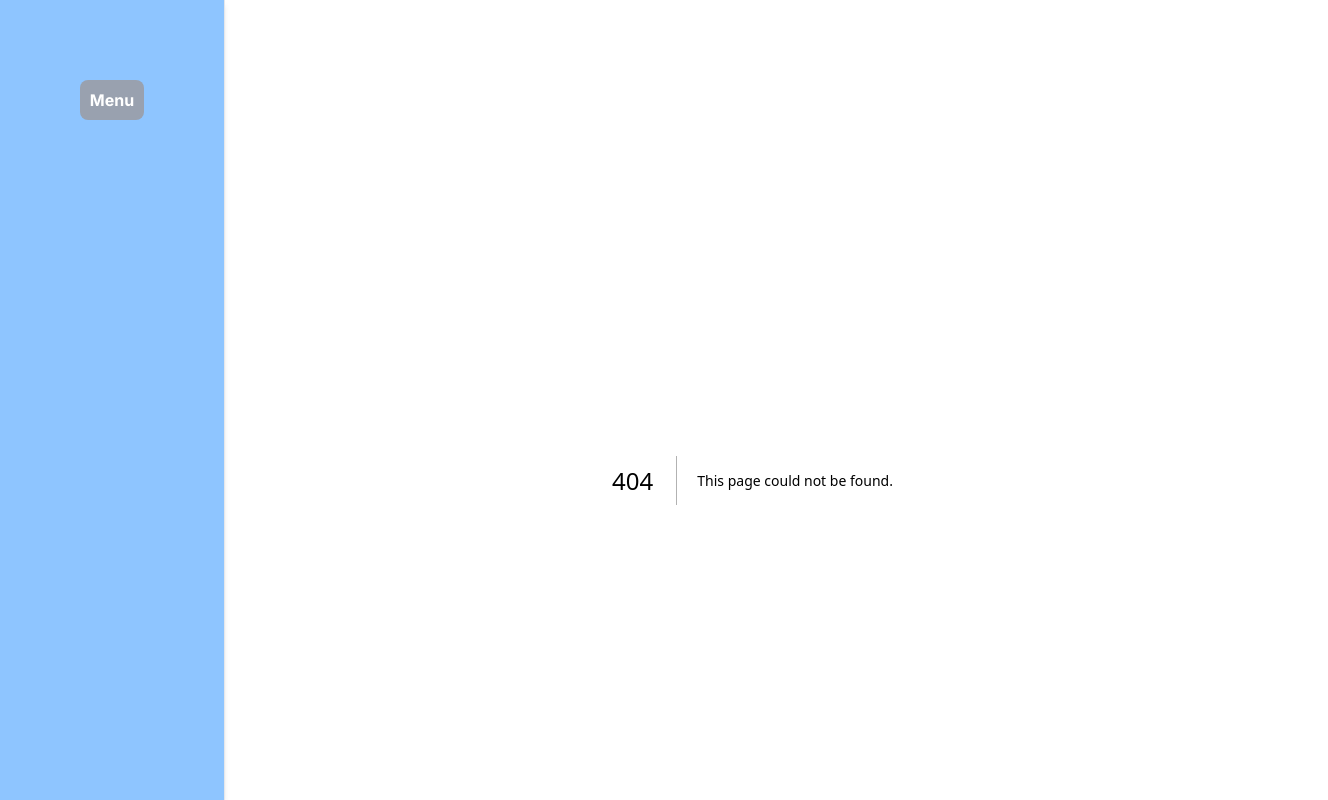
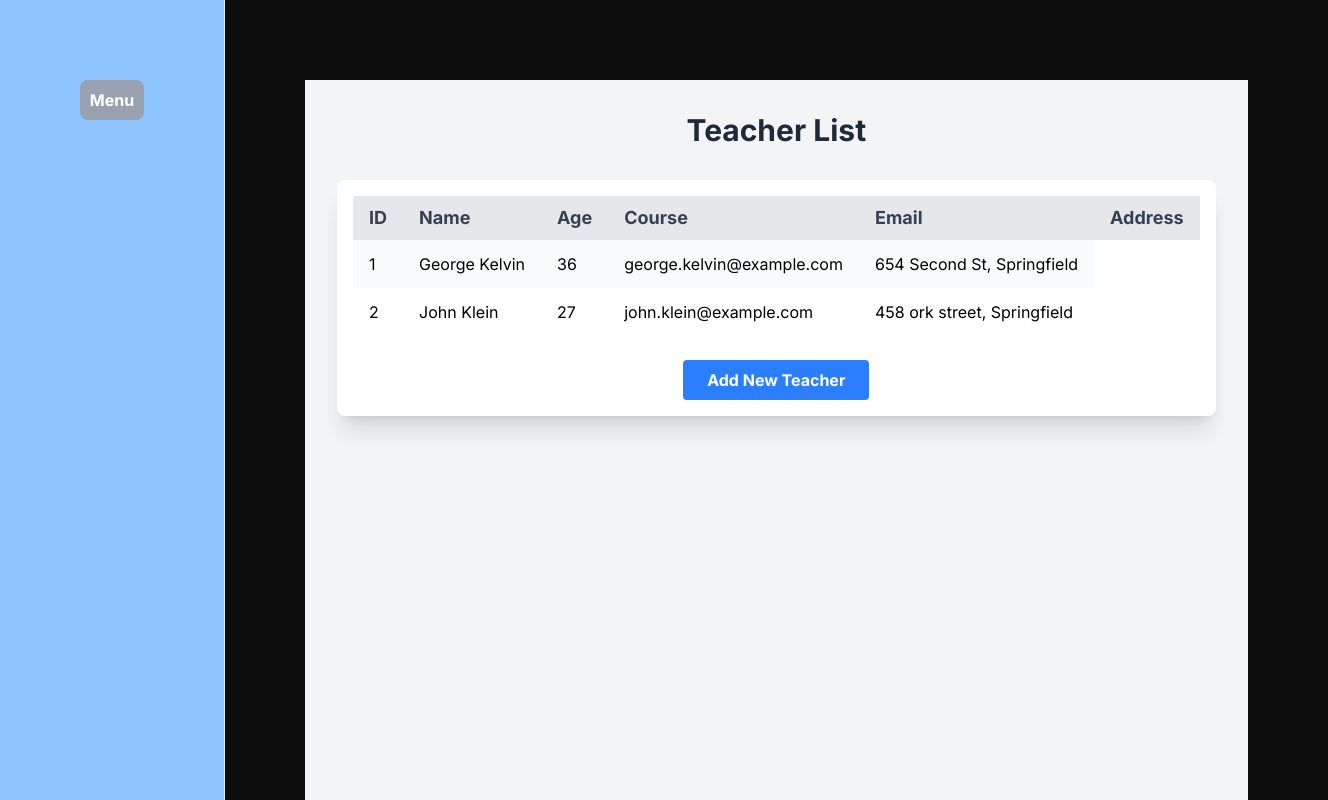
Before and after one commit to EdsCodes/schoolMonitoringApp, a Next.js app: page /teachers in a window 1280 px wide. Before the commit this address had no page. Shown: the top 800 px of the page, 1328 px wide, since content can reach past the window. Built offline with nearby package versions, Linux system fonts and the light colour scheme.

Commit message:
ADD, funcionalities to the teachers button and lists

```diff
--- a/src/app/students/[id]/page.tsx
+++ b/src/app/students/[id]/page.tsx
@@ -17,7 +17,7 @@ export default function StudentsDetailed({ params }: Props) {
   if (!student) {
     return (
       <div className="flex items-center justify-center min-h-screen">
-        <p className="text-red-500 font-semibold text-lg">Estudiante no encontrado.</p>
+        <p className="text-red-500 font-semibold text-lg">Student not found.</p>
       </div>
     );
   }
--- a/src/app/teachers/[id]/page.tsx
+++ b/src/app/teachers/[id]/page.tsx
@@ -0,0 +1,35 @@
+"use client";
+
+import React, { use } from "react";
+import { Teacher, teacherList } from "@/modules/teachersModule";
+
+type ParamsPromise = Promise<{ id: string }>;
+
+type Props = {
+  params: ParamsPromise;
+};
+
+export default function teachersDetailed({ params }: Props) {
+  const resolvedParams = use(params);
+  const teacher = teacherList.find((s: Teacher) => s.id === resolvedParams.id);
+
+  if (!teacher) {
+    return (
+      <div className="flex items-center justify-center min-h-screen">
+        <p className="text-red-500 font-semibold text-lg">Teacher not found.</p>
+      </div>
+    );
+  }
+
+  return (
+    <div className="min-h-screen flex flex-col items-center justify-center bg-gray-100 p-4">
+      <h1 className="text-2xl font-bold text-gray-800 mb-4">Teachers Detailed Page</h1>
+      <div className="bg-white shadow-md rounded-lg p-6 w-full max-w-md">
+        <h2 className="text-xl font-semibold text-gray-700 mb-2">{teacher.name}</h2>
+        <p className="text-gray-600"><strong>Age:</strong> {teacher.age}</p>
+        <p className="text-gray-600"><strong>Email:</strong> {teacher.email}</p>
+        <p className="text-gray-600"><strong>Address:</strong> {teacher.address}</p>
+      </div>
+    </div>
+  );
+}
--- /dev/null
+++ b/src/app/teachers/page.tsx
@@ -0,0 +1,62 @@
+"use client";
+
+import React from "react";
+import Link from "next/link";
+import { useRouter } from "next/navigation";
+import { teacherList } from "../../modules/teachersModule";
+
+function teachersPage() {
+  const router = useRouter();
+
+  return (
+    <div className="flex min-h-screen bg-gray-100">
+      <main className="flex-1 p-8">
+        <h1 className="text-3xl font-extrabold text-gray-800 mb-8 text-center">
+          Teacher List
+        </h1>
+
+        <div className="w-full bg-white shadow-xl rounded-lg overflow-x-auto p-4">
+          <table className="table-auto min-w-max w-full border-collapse">
+            <thead className="text-lg text-gray-700 bg-gray-200">
+              <tr>
+                <th className="px-4 py-2 text-left">ID</th>
+                <th className="px-4 py-2 text-left">Name</th>
+                <th className="px-4 py-2 text-left">Age</th>
+                <th className="px-4 py-2 text-left">Course</th>
+                <th className="px-4 py-2 text-left">Email</th>
+                <th className="px-4 py-2 text-left">Address</th>
+              </tr>
+            </thead>
+            <tbody>
+              {teacherList.map((teacher, idx) => (
+                <tr
+                  key={teacher.id}
+                  className={`${
+                    idx % 2 === 0 ? "bg-gray-50" : "bg-white"
+                  } text-black hover:bg-gray-100 cursor-pointer transition duration-150`}
+                  onClick={() => router.push(`/teachers/${teacher.id}`)}
+                >
+                  <td className="px-4 py-3">{teacher.id}</td>
+                  <td className="px-4 py-3">{teacher.name}</td>
+                  <td className="px-4 py-3">{teacher.age}</td>
+                  <td className="px-4 py-3">{teacher.email}</td>
+                  <td className="px-4 py-3">{teacher.address}</td>
+                </tr>
+              ))}
+            </tbody>
+          </table>
+
+          <div className="mt-6 text-center">
+            <Link href="/studentForm">
+              <p className="inline-block bg-blue-500 hover:bg-blue-700 text-white font-bold py-2 px-6 rounded cursor-pointer">
+                Add New Teacher
+              </p>
+            </Link>
+          </div>
+        </div>
+      </main>
+    </div>
+  );
+}
+
+export default teachersPage;
--- a/src/components/sideBar.tsx
+++ b/src/components/sideBar.tsx
@@ -31,7 +31,7 @@ function SideBar() {
                                 Students
                             </span>
                         </Link>
-                        <Link href="#" className="text-lg mt-10 bg-gray-50 text-black font-bold py-2 px-4 rounded shadow-md hover:shadow-lg active:scale-95 transition rounded-lg min-w-full text-center hover:bg-blue-400 hover:shadow-lg hover:-translate-y-0.5 hover:border-blue-800">
+                        <Link href="/teachers" className="text-lg mt-10 bg-gray-50 text-black font-bold py-2 px-4 rounded shadow-md hover:shadow-lg active:scale-95 transition rounded-lg min-w-full text-center hover:bg-blue-400 hover:shadow-lg hover:-translate-y-0.5 hover:border-blue-800">
                             <span>
                                 Teachers
                             </span>
--- /dev/null
+++ b/src/modules/teachersModule.ts
@@ -0,0 +1,27 @@
+export type Teacher = {
+  id: string;
+  name: string;
+  age: number;
+  email: string;
+  address: string;
+};
+
+export const teacherList: Teacher[] = [
+  {
+    id: '1',
+    name: 'George Kelvin',
+    age: 36,
+    email: 'george.kelvin@example.com',
+    address: '654 Second St, Springfield',
+  },
+  {
+    id: '2',
+    name: 'John Klein',
+    age: 27,
+    email: 'john.klein@example.com',
+    address: '458 ork street, Springfield',
+  },
+];
+
+export const getTeacherById = (id: string): Teacher | undefined =>
+  teacherList.find((s) => s.id === id);
```
